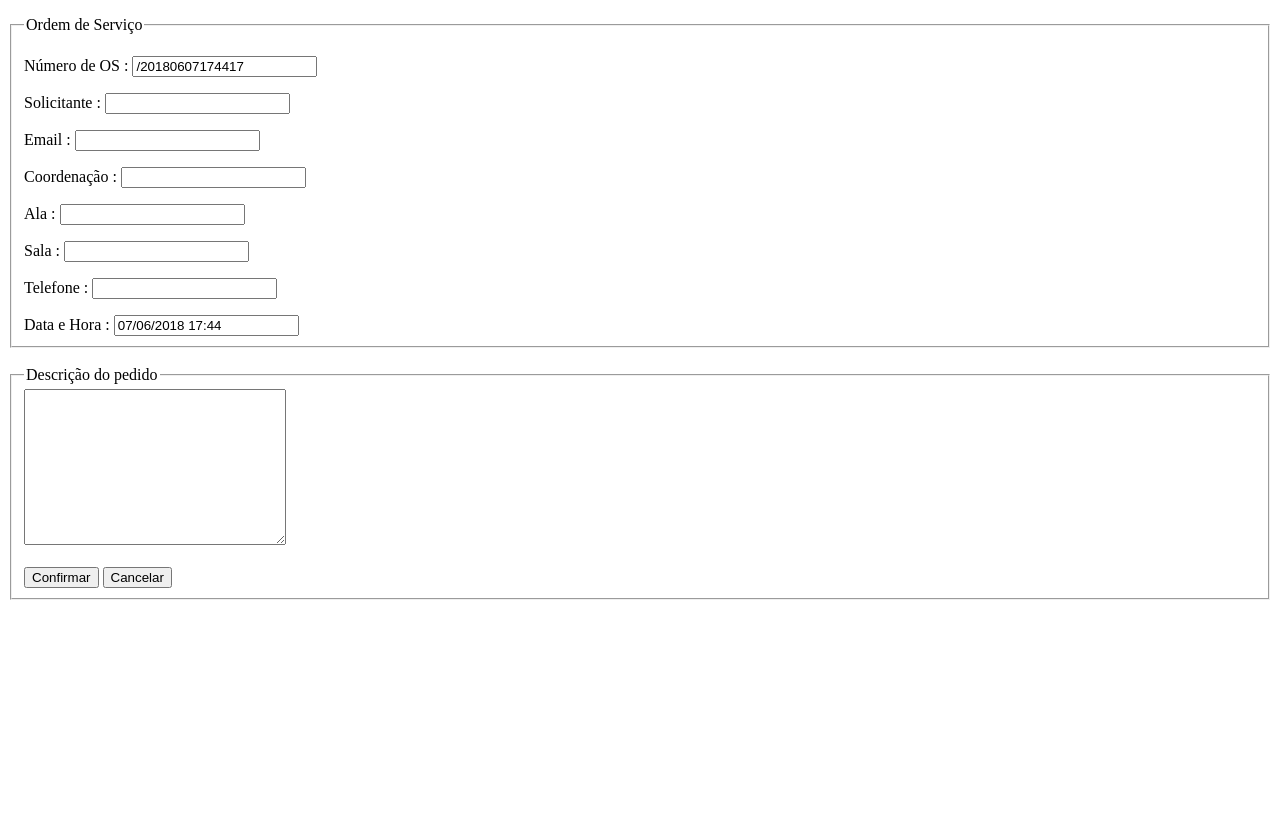
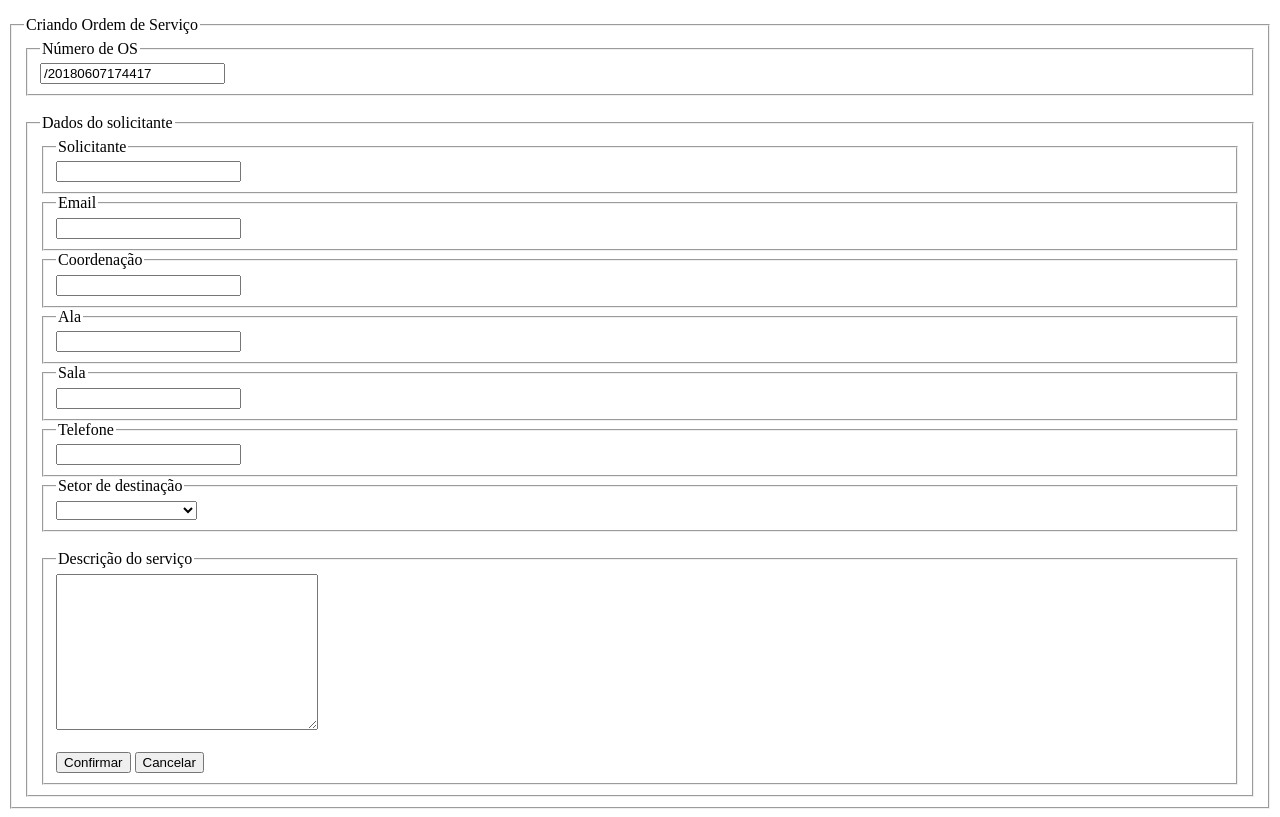
Before and after one commit to flaviocardoso/cbpf, a PHP site: page /cbpf/criar_orderservice.php in a window 1280 px wide. Shown: the part 34-851 px from the top of the page. Before the commit the page ends 634 px from the top, so only its background shows below. Run offline with PHP 8.4, Linux system fonts and the light colour scheme; the visitor is signed in with stand-in values (Sample User, id 1); data comes from the database, SQL or seed files in the repository.

Commit message:
modificação de página

```diff
--- a/criar_orderservice.php
+++ b/criar_orderservice.php
@@ -43,32 +43,62 @@ $dh = $dt->format('d/m/Y H:i');
     <section>
       <form method="post">
         <fieldset>
-          <legend>Ordem de Serviço</legend>
-          <p><label for="nos">Número de OS : </label>
-          <input id="nos" type="text" name="nos" value="<?php echo $nos; ?>" required/></p>
-          <p><label for="nome">Solicitante : </label>
-          <input id="nome" type="text" name="nome" value="<?php echo $row["nome"]; ?>" required/></p>
-          <p><label for="email">Email : </label>
-            <input id="email"  type="text" name="email" value="<?php echo $row["email"]; ?>" required/></p>
-          <p><label for="coord">Coordenação : </label>
-          <input id="coord" type="text" name="coord" value="<?php echo $row["coord"]; ?>" required/></p>
-          <p><label for="ala">Ala : </label>
-          <input id="ala" type="text" name="ala" value="<?php echo $row["ala"]; ?>" required/></p>
-          <p><label for="sala">Sala : </label>
-          <input id="sala" type="text" name="sala" value="<?php echo $row["sala"]; ?>" required/></p>
-          <p><label for="telefone">Telefone : </label>
-          <input id="telefone" type="tel" name="telefone" value="<?php echo $row['telefone']; ?>" required/></p>
-          <label for="dh">Data e Hora : </label>
-          <input id="dh" type="text" name="dh" value="<?php echo $dh; ?>" required/>
-        </fieldset>
-        <br/>
-        <fieldset>
-          <legend>Descrição do pedido</legend>
-          <textarea id="desc" cols="30" rows="10"></textarea><br/><br/>
-          <button type="submit">Confirmar</button>
-          <button type="submit">Cancelar</button>
+          <legend>Criando Ordem de Serviço</legend>
+          <fieldset>
+            <legend>Número de OS</legend>
+            <input id="nos" type="text" name="nos" value="<?php echo $nos; ?>" required/>
+          </fieldset>
+          <br/>
+          <fieldset>
+            <legend>Dados do solicitante</legend>
+            <fieldset>
+              <legend>Solicitante</legend>
+              <input id="nome" type="text" name="nome" value="<?php echo $row["nome"]; ?>" required/>
+            </fieldset>
+            <fieldset>
+              <legend>Email</legend>
+              <input id="email"  type="text" name="email" value="<?php echo $row["email"]; ?>" required/>
+            </fieldset>
+            <fieldset>
+              <legend>Coordenação</legend>
+              <input id="coord" type="text" name="coord" value="<?php echo $row["coord"]; ?>" required/>
+            </fieldset>
+            <fieldset>
+              <legend>Ala</legend>
+              <input id="ala" type="text" name="ala" value="<?php echo $row["ala"]; ?>" required/>
+            </fieldset>
+            <fieldset>
+              <legend>Sala</legend>
+              <input id="sala" type="text" name="sala" value="<?php echo $row["sala"]; ?>" required/>
+            </fieldset>
+            <fieldset>
+              <legend>Telefone</legend>
+              <input id="telefone" type="tel" name="telefone" value="<?php echo $row['telefone']; ?>" required/>
+            </fieldset>
+            <fieldset>
+              <legend>Setor de destinação</legend>
+              <select name="setor">
+                <option value=""></option>
+                <option value="comp">Computação</option>
+                <option value="elet">Eletrônica</option>
+                <option value="meca">Mecânica</option>
+                <option value="marc">Marcearia</option>
+                <option value="vidr">Vidro</option>
+                <option value="webi">Web Institucional</option>
+                <option value="segu">Segurança de Rede</option>
+              </select>
+              <input id="dh" type="hidden" name="dh" value="<?php echo $dh; ?>" required/>
+          </fieldset>
+          <br/>
+          <fieldset>
+            <legend>Descrição do serviço</legend>
+            <textarea id="desc" cols="30" rows="10"></textarea><br/><br/>
+            <button type="submit" formaction="enviar_orderservice.php">Confirmar</button>
+            <button type="submit" formaction="cancelar_orderservice.php">Cancelar</button>
+          </fieldset>
         </fieldset>
 
+      </form>
     </section>
 
   </body>
```
